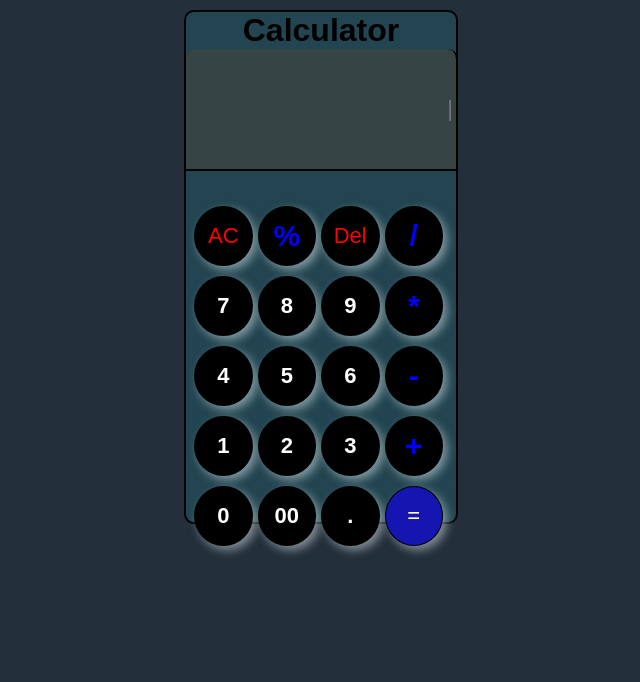
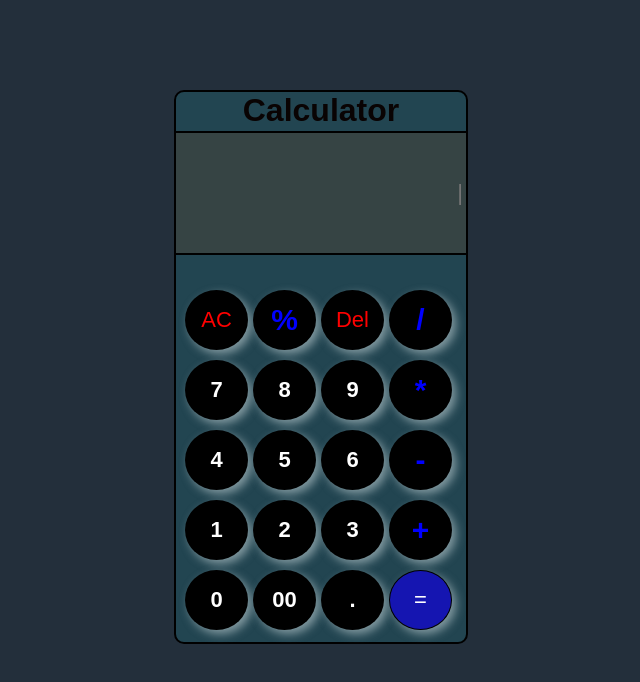
Before and after one commit to Sanjeet9896/calculatorWeb, a plain HTML site: page index.html in a window 1280 px wide. Shown: the whole page, without its empty margins (319-959 px from the left). Drawn offline with Linux system fonts and the light colour scheme.

Commit message:
Update style.css
.styles

```diff
--- a/style.css
+++ b/style.css
@@ -14,16 +14,19 @@ body{
 .calculator{
     display:flex;
     background-color:rgb(34, 69, 81);
-    width:270px;
-    height:510px;
-    margin-top:10px;
+    width:290px;
+    height:550px;
+    margin-top:90px;
     border-radius:10px;
     border:2px solid black;
     flex-direction:column;
 }
+.calculator h1{
+    color:rgb(9, 3, 3);
+}
 .inputArea input{
     height:120px;
-    width:267px;
+    width:287px;
     text-align:right;
     color:white;
     font-weight:lighter;
@@ -31,10 +34,10 @@ body{
     border:none;
     border-bottom:2px solid black;
     border-right:2px solid black;
-    border-top-right-radius:10px;
-    border-top-left-radius:10px;
+    border-top:2px solid black;
     font-size:22px;
     padding-right:3px;
+    margin-top:2px;
     margin-bottom:30px;
     background-size:cover;
 }
```
